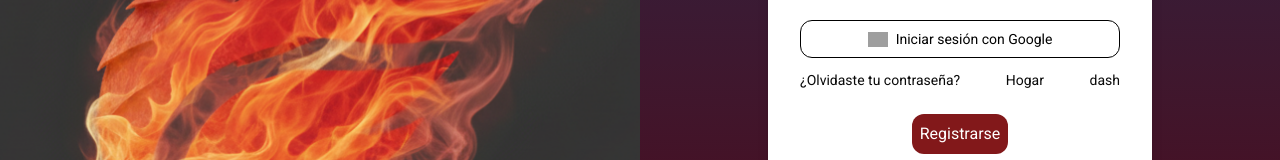
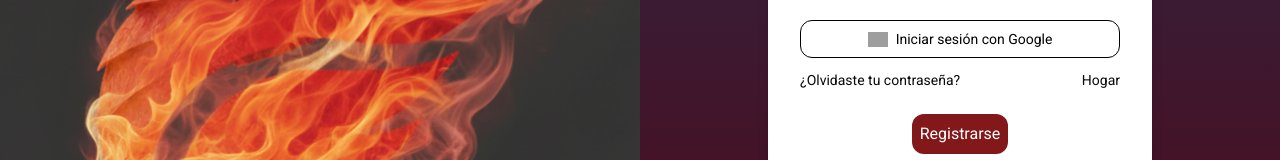
Before and after one commit to Katherine137/Esfotgo_Front-end, a React (Vite) app: page /login in a window 1280 px wide. Shown: the part 460-620 px from the top of the page. Built offline with nearby package versions, Linux system fonts and the light colour scheme; grey boxes are pictures that could not be loaded.

Commit message:
Remove dashboard link from Login page
Removed the dashboard link from the login page.

```diff
--- a/src/pages/Login.jsx
+++ b/src/pages/Login.jsx
@@ -84,7 +84,6 @@ const Login = () => {
                     <div className="mt-3 flex justify-between text-sm">
                         <Link to="/forgot/id" className="text-neutral-950 hover:text-blue-900 font-medium">  ¿Olvidaste tu contraseña? </Link>
                         <Link to="/" className="text-neutral-950 hover:text-blue-900 font-medium">Hogar</Link>
-                        <Link to="/dashboard" className="text-neutral-950">dash</Link>
                     </div>
                     <br />
                     <div className="flex justify-center">
```
